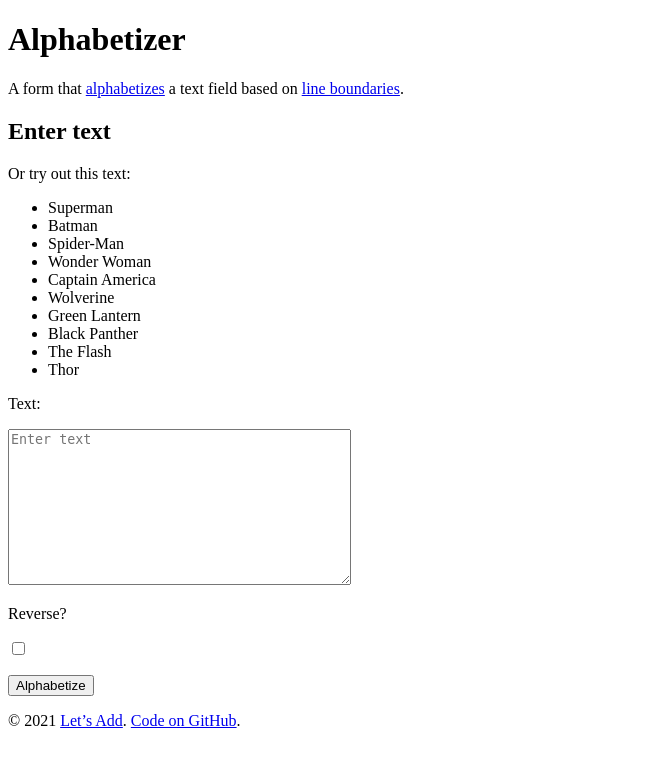
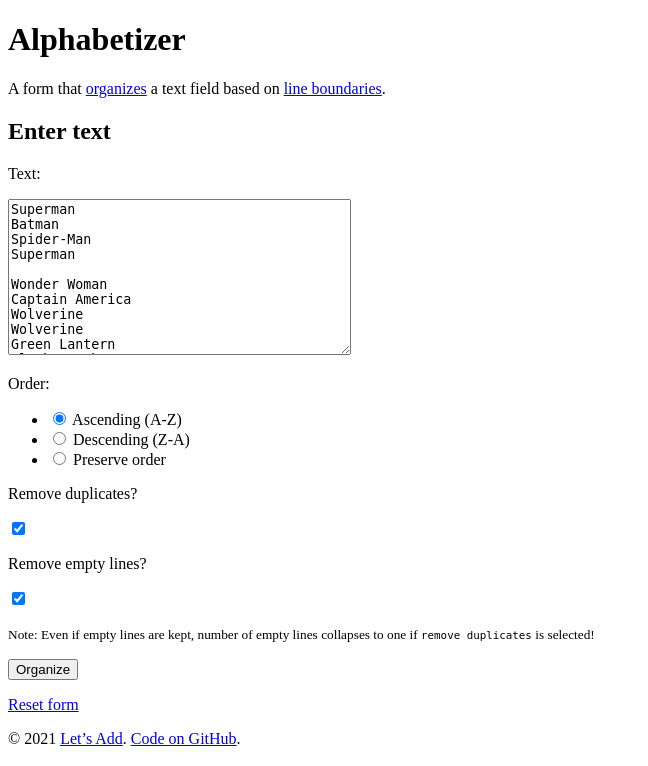
Before and after one commit to richardcornish/letsadd, a Django app: page /alphabetize/ in a window 1280 px wide. Shown: the part 34-800 px from the top of the page, without its empty margins (0-648 px from the left). Run offline with Django 3.2, Linux system fonts and the light colour scheme; some libraries are stand-ins or nearby versions.

Commit message:
Added options to alphabatize form

```diff
--- a/letsadd/alphabetize/forms.py
+++ b/letsadd/alphabetize/forms.py
@@ -1,15 +1,67 @@
-from random import randint
+import os
 
 from django import forms
 
+INITIAL_TEXT = 'Superman\n\
+Batman\n\
+Spider-Man\n\
+Superman\n\
+\n\
+Wonder Woman\n\
+Captain America\n\
+Wolverine\n\
+Wolverine\n\
+Green Lantern\n\
+Black Panther\n\
+The Flash\n\
+\n\
+\n\
+Thor\r\n\
+\r\n'
 
-class AlphabetizeForm(forms.Form):
-    text = forms.CharField(widget=forms.Textarea(attrs={'placeholder': 'Enter text'}))
-    reverse = forms.BooleanField(label='Reverse?', required=False)
 
-    def alphabetize(self):
-        text = self.cleaned_data['text']
-        reverse = self.cleaned_data['reverse']
-        iterable = text.splitlines()
-        l = sorted(iterable, key=str.casefold, reverse=reverse)
-        return '\n'.join(l)
+class OrganizeForm(forms.Form):
+    ORDER_CHOICES = [
+        ('+', 'Ascending (A-Z)'),
+        ('-', 'Descending (Z-A)'),
+        ('noop', 'Preserve order'),
+    ]
+    text = forms.CharField(initial=INITIAL_TEXT, strip=False, widget=forms.Textarea(attrs={'placeholder': 'Enter text'}))
+    order = forms.ChoiceField(choices=ORDER_CHOICES, initial='+', widget=forms.RadioSelect)
+    remove_duplicates = forms.BooleanField(label='Remove duplicates?', initial=True, required=False)
+    remove_empty = forms.BooleanField(label='Remove empty lines?', initial=True, required=False, help_text='Note: Even if empty lines are kept, number of empty lines collapses to one if <code>remove duplicates</code> is selected!')
+
+    def get_uniqueified_list(self, iterable):
+        # https://stackoverflow.com/questions/480214/how-do-you-remove-duplicates-from-a-list-whilst-preserving-order
+        seen = set()
+        seen_add = seen.add
+        return [x for x in iterable if not (x in seen or seen_add(x))]
+
+    def clean(self):
+        cleaned_data = self.cleaned_data
+        text = cleaned_data.get('text')
+        if text:
+            iterable = text.splitlines()
+
+            # Remove duplicates
+            if cleaned_data.get('remove_duplicates'):
+                iterable = self.get_uniqueified_list(iterable)
+
+            # Remove empty lines
+            if cleaned_data.get('remove_empty'):
+                iterable = [s for s in iterable if s.strip()]
+
+            # Sort order
+            order = cleaned_data.get('order')
+            if order == '+':
+                reverse = False
+            elif order == '-':
+                reverse = True
+            else:
+                reverse = None
+            if reverse is not None:
+                iterable = sorted(iterable, key=str.casefold, reverse=reverse)
+
+            iterable = os.linesep.join(iterable)
+            cleaned_data['text'] = iterable
+            return cleaned_data
--- a/letsadd/alphabetize/urls.py
+++ b/letsadd/alphabetize/urls.py
@@ -1,10 +1,10 @@
 from django.urls import path
 
-from .views import AlphabetizeFormView
+from .views import OrganizeFormView
 
 
 app_name = 'alphabetize'
 
 urlpatterns = [
-    path('', AlphabetizeFormView.as_view(), name='alphabetize_form'),
+    path('', OrganizeFormView.as_view(), name='organize_form'),
 ]
--- a/letsadd/alphabetize/views.py
+++ b/letsadd/alphabetize/views.py
@@ -1,16 +1,16 @@
 from django.urls import reverse_lazy
 from django.views.generic import FormView
 
-from .forms import AlphabetizeForm
+from .forms import OrganizeForm
 
 
-class AlphabetizeFormView(FormView):
-    form_class = AlphabetizeForm
-    template_name = 'alphabetize/alphabetize_form.html'
-    success_url = reverse_lazy('alphabetize:alphabetize_form')
+class OrganizeFormView(FormView):
+    form_class = OrganizeForm
+    template_name = 'alphabetize/organize_form.html'
+    success_url = reverse_lazy('alphabetize:organize_form')
 
     def form_valid(self, form):
-        initial = form.cleaned_data
-        initial['text'] = form.alphabetize()
+        initial = form.cleaned_data.copy()
+        initial['text'] = form.cleaned_data['text']
         form = self.form_class(initial=initial)
         return self.render_to_response(self.get_context_data(form=form))
--- a/letsadd/templates/alphabetize/alphabetize_form.html
+++ b/letsadd/templates/alphabetize/organize_form.html
@@ -10,24 +10,9 @@
 
 <h1>Alphabetizer</h1>
 
-<p>A form that <a href="https://docs.python.org/3/library/functions.html#sorted">alphabetizes</a> a text field based on <a href="https://docs.python.org/3/library/stdtypes.html#str.splitlines">line boundaries</a>.</p>
+<p>A form that <a href="https://docs.python.org/3/library/functions.html#sorted">organizes</a> a text field based on <a href="https://docs.python.org/3/library/stdtypes.html#str.splitlines">line boundaries</a>.</p>
 
 <h2>Enter text</h2>
-
-<p>Or try out this text:</p>
-
-<ul>
-    <li>Superman</li>
-    <li>Batman</li>
-    <li>Spider-Man</li>
-    <li>Wonder Woman</li>
-    <li>Captain America</li>
-    <li>Wolverine</li>
-    <li>Green Lantern</li>
-    <li>Black Panther</li>
-    <li>The Flash</li>
-    <li>Thor</li>
-</ul>
 
 {% if form.non_field_errors %}
 <ul>
@@ -37,7 +22,7 @@
 </ul>
 {% endif %}
 
-<form method="post" action="{% url 'alphabetize:alphabetize_form' %}">
+<form method="post" action="{% url 'alphabetize:organize_form' %}">
     {% csrf_token %}
     {% for hidden in form.hidden_fields %}
         <div>{{ hidden }}</div>
@@ -49,14 +34,14 @@
         <p>{{ field.label_tag }}</p>
         <div>{{ field }}</div>
         {% if field.help_text %}
-            <p>{{ field.help_text }}</p>
+            <p><small>{{ field.help_text|safe }}</small></p>
         {% endif %}
     {% endfor %}
-    <p><button type="submit">Alphabetize</button></p>
+    <p><button type="submit">Organize</button></p>
 </form>
 
 {% if form.has_changed %}
-    <p><a href="{% url 'alphabetize:alphabetize_form' %}">Reset form</a></p>
+    <p><a href="{% url 'alphabetize:organize_form' %}">Reset form</a></p>
 {% endif %}
 
 {% endblock %}
--- a/letsadd/templates/home.html
+++ b/letsadd/templates/home.html
@@ -36,7 +36,7 @@
 
 <p>A form that generates a random number based on an inclusive range.</p>
 
-<h2><a href="{% url 'alphabetize:alphabetize_form' %}">Alphabetizer</a></h2>
+<h2><a href="{% url 'alphabetize:organize_form' %}">Alphabetizer</a></h2>
 
 <p>A form that alphabetizes a text field based on line boundaries.</p>
 
```
